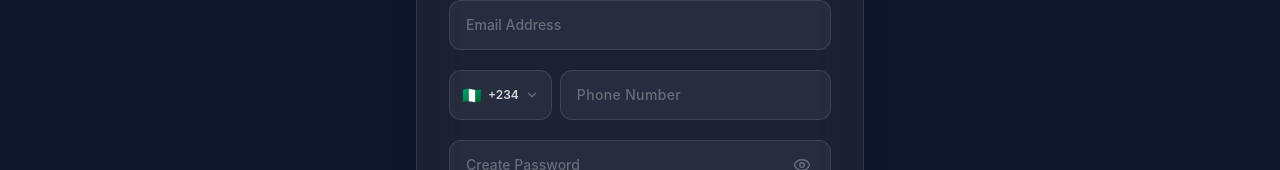
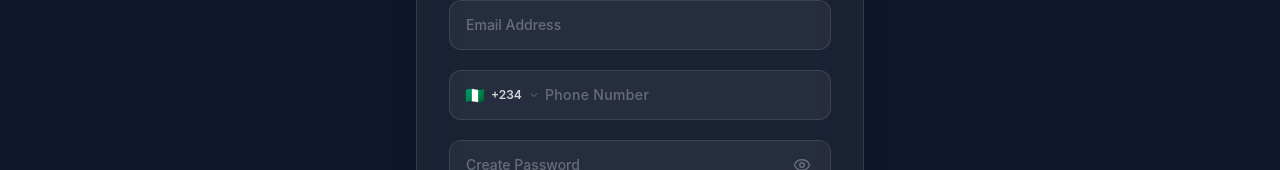
Before and after one commit to Ademolah/RENTALS_FRONTEND, a React (Vite) app: page /register in a window 1280 px wide. Shown: the part 324-494 px from the top of the page. Built offline with nearby package versions, Linux system fonts and the light colour scheme.

Commit message:
updated register field

```diff
--- a/src/pages/public/Register.jsx
+++ b/src/pages/public/Register.jsx
@@ -180,23 +180,23 @@ export const Register = () => {
     className="w-full bg-brand-slate/5 border border-white/10 rounded-xl px-4 py-3.5 text-white placeholder:text-white/30 focus:outline-none focus:border-brand-cobalt transition-colors font-medium text-sm"
   />
 
-          {/* 📞 PREMIUM PARSED TELEPHONY GROUP */}
-          <div className="relative flex gap-2 w-full z-20" ref={dropdownRef}>
-            {/* Custom Interactive Flag Trigger Dropdown */}
-            <div className="relative">
+  {/* 📞 PREMIUM SURGICALLY ALIGNED TELEPHONY FIELD */}
+  <div className="relative w-full z-20" ref={dropdownRef}>
+    {/* Absolute Floating Country Code Selector Engine */}
+    <div className="absolute left-1 top-1 bottom-1 flex items-center z-30">
       <button
         type="button"
         onClick={() => setIsDropdownOpen(!isDropdownOpen)}
-                className="flex items-center gap-1.5 h-full bg-brand-slate/5 border border-white/10 rounded-xl px-3 text-white text-sm font-medium hover:bg-white/10 hover:border-white/20 transition-all focus:outline-none min-w-[90px] justify-between cursor-pointer"
+        className="flex items-center gap-1.5 h-full px-3 text-white text-sm font-medium hover:bg-white/5 rounded-l-lg transition-all focus:outline-none min-w-[85px] justify-between cursor-pointer"
       >
         <span className="text-base">{selectedCountry.flag}</span>
         <span className="text-white/80 text-xs font-semibold">{selectedCountry.dialCode}</span>
-                <ChevronDown size={14} className={`text-white/30 transition-transform duration-200 ${isDropdownOpen ? 'rotate-180' : ''}`} />
+        <ChevronDown size={12} className={`text-white/30 transition-transform duration-200 ${isDropdownOpen ? 'rotate-180' : ''}`} />
       </button>
 
-              {/* Seamless Flyout Country Drawer */}
+      {/* Flyout Country Menu Drawer */}
       {isDropdownOpen && (
-                <div className="absolute left-0 mt-2 w-72 max-h-64 overflow-y-auto bg-brand-midnight/95 backdrop-blur-2xl border border-white/10 rounded-2xl shadow-2xl scrollbar-thin scrollbar-thumb-white/10 animate-in fade-in slide-in-from-top-2 duration-150">
+        <div className="absolute left-0 top-full mt-2 w-72 max-h-64 overflow-y-auto bg-brand-midnight/95 backdrop-blur-2xl border border-white/10 rounded-2xl shadow-2xl scrollbar-thin scrollbar-thumb-white/10 animate-in fade-in slide-in-from-top-2 duration-150">
           {AFRICAN_COUNTRIES.map((country) => (
             <button
               key={country.code}
@@ -220,20 +220,21 @@ export const Register = () => {
       )}
     </div>
 
-            {/* Local Telephone Number Input Element */}
+    {/* Integrated Local Telephone Number Input Element */}
     <input
       type="tel"
       name="phoneNumber"
       placeholder="Phone Number"
       required
       value={formData.phoneNumber}
-              onChange={handleChange} // 👈 Keeps state bindings clean
+      onChange={handleChange}
       onKeyPress={(e) => {
         if (!/[0-9]/.test(e.key)) {
-                  e.preventDefault(); // This is already doing the heavy lifting of locking out non-digits beautifully
+          e.preventDefault();
         }
       }}
-              className="flex-1 bg-brand-slate/5 border border-white/10 rounded-xl px-4 py-3.5 text-white placeholder:text-white/30 focus:outline-none focus:border-brand-cobalt transition-colors font-medium text-sm tracking-wide"
+      // 🟢 NOTICE THE LEFT PADDING (pl-[95px]) -> Ensures text streams gracefully past the floating flag trigger area without collision
+      className="w-full bg-brand-slate/5 border border-white/10 rounded-xl pr-4 pl-[95px] py-3.5 text-white placeholder:text-white/30 focus:outline-none focus:border-brand-cobalt transition-colors font-medium text-sm tracking-wide"
     />
   </div>
 
```
Lines whose indentation alone changed are shown as unchanged.
